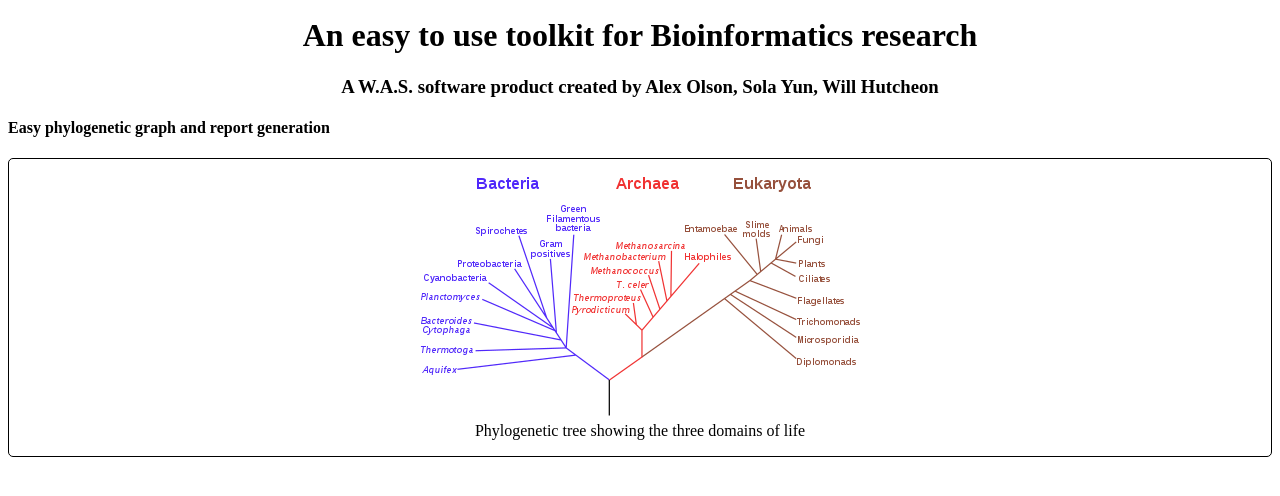
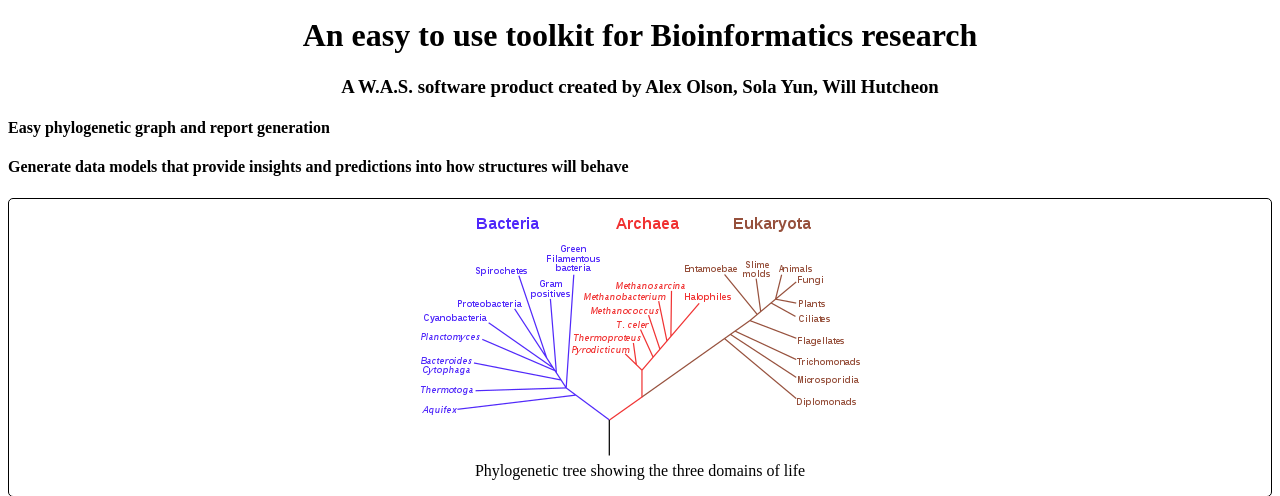
Before and after one commit to aolson078/biokit, a Flask app: page / in a window 1280 px wide. Shown: the part 194-690 px from the top of the page. Run offline with Flask 3, Linux system fonts and the light colour scheme.

Commit message:
Styling home page more

```diff
--- a/templates/index.html
+++ b/templates/index.html
@@ -8,6 +8,7 @@ index
 <h1 style="text-align:center">An easy to use toolkit for Bioinformatics research</h1>
 <h3 style="text-align:center">A W.A.S. software product created by Alex Olson, Sola Yun, Will Hutcheon</h3>
 <h4>Easy phylogenetic graph and report generation</h4>
+<h4>Generate data models that provide insights and predictions into how structures will behave</h4>
 <div class="flex-container-body">
 <figure>
     <!-- https://miro.medium.com/v2/resize:fit:900/1*Y3LCRCdu9XViUBBEiGGUiQ.png -->
```
